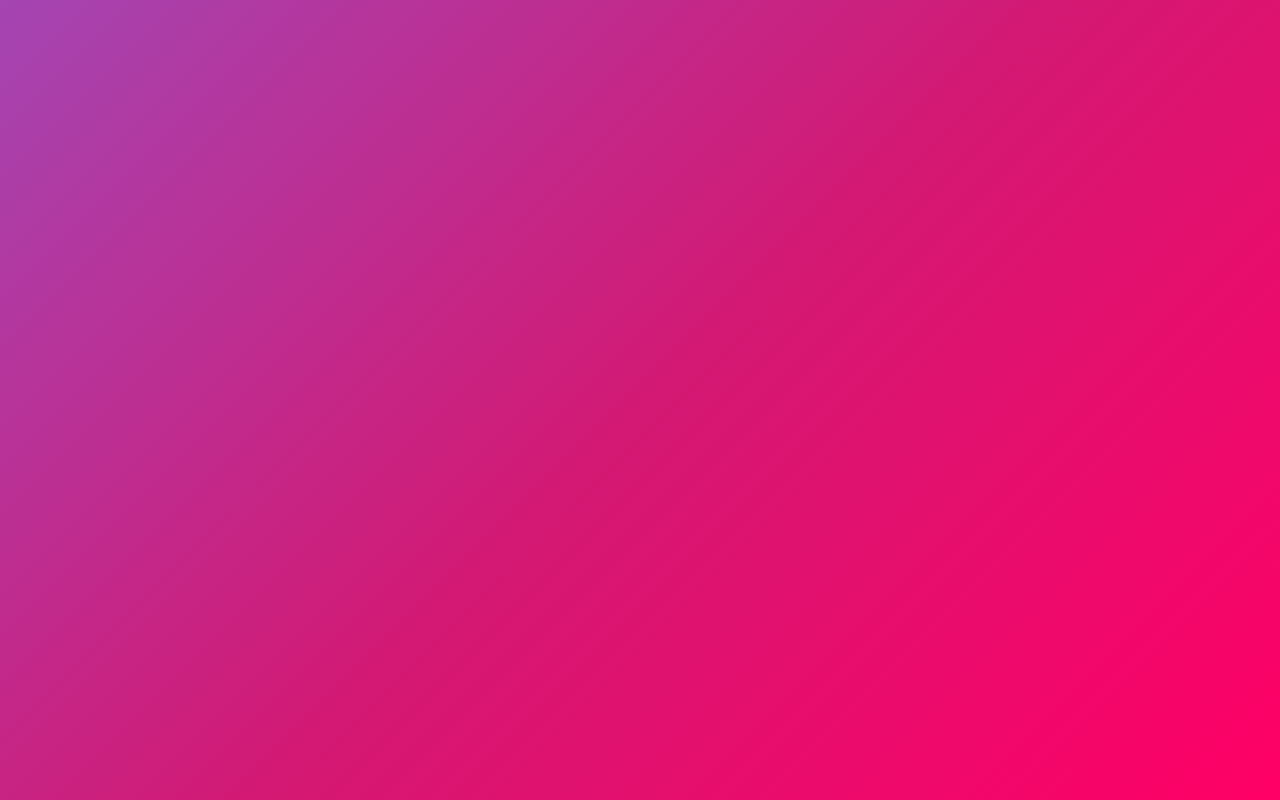
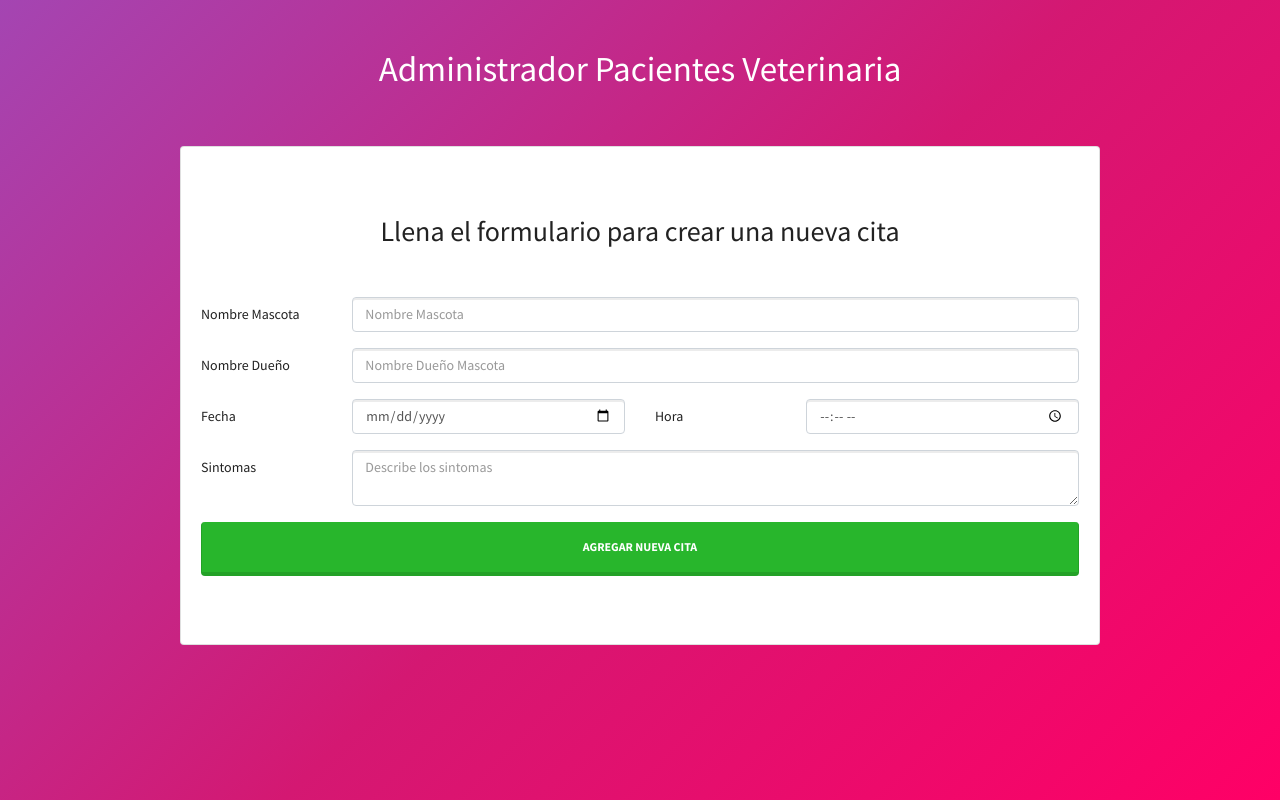
Before and after one commit to davidmorriscardenas/veterinary-patients-react, a React (Create React App) app: page / in a window 1280 px wide. Built offline with nearby package versions, Linux system fonts and the light colour scheme.

Commit message:
morris changes

```diff
--- a/src/App.js
+++ b/src/App.js
@@ -1,12 +1,24 @@
-import React from 'react';
+import React, { Component } from 'react';
 import './bootstrap.min.css';
+import Header from './components/Header.js';
+import NuevaCita from './components/NuevaCita.js';
 
-function App() {
-  return (
-    <div className="App">
-
-    </div>
-  );
+class App extends Component {
+  state = {  }
+  render() {
+    return (
+      <div className="container">
+        <Header
+          titulo='Administrador Pacientes Veterinaria'
+        />
+        <div className="row">
+          <div className="col-md-10 mx-auto">
+            <NuevaCita />
+          </div>
+        </div>
+      </div>
+     );
+  }
 }
 
 export default App;
--- /dev/null
+++ b/src/components/Header.js
@@ -0,0 +1,9 @@
+import React from 'react';
+
+const Header = ({titulo}) => (
+    <header>
+        <h1 className="text-center">{titulo}</h1>
+    </header>
+ );
+
+export default Header;
--- /dev/null
+++ b/src/components/NuevaCita.js
@@ -0,0 +1,103 @@
+import React, { Component } from 'react';
+
+class NuevaCita extends Component {
+    state = {
+        cita : {
+            mascota : '',
+            propietario : '',
+            fecha : '',
+            hora : '',
+            sintomas : ''
+        }
+     }
+
+     handleChange = e => {
+         this.setState({
+             cita : {
+                ...this.state.cita,
+                [e.target.name] : e.target.value
+            }
+         })
+     }
+
+    render() {
+        return (
+            <div className="card mt-5 py-5" >
+                <div className="card-body">
+                    <h2 className="card-title text-center mb-5">
+                        Llena el formulario para crear una nueva cita
+                    </h2>
+                    <form>
+                        <div className="form-group row">
+                            <label className="col-sm-4 col-lg-2 col-form-label">Nombre Mascota</label>
+                            <div className="col-sm-8 col-lg-10">
+                                <input
+                                    type="text"
+                                    className="form-control"
+                                    placeholder="Nombre Mascota"
+                                    name="mascota"
+                                    onChange={this.handleChange}
+                                    value={this.state.cita.mascota}
+                                />
+                            </div>
+                        </div> {/* form-group */}
+
+                        <div className="form-group row">
+                            <label className="col-sm-4 col-lg-2 col-form-label">Nombre Dueño</label>
+                            <div className="col-sm-8 col-lg-10">
+                                <input
+                                    type="text"
+                                    className="form-control"
+                                    placeholder="Nombre Dueño Mascota"
+                                    name="propietario"
+                                    onChange={this.handleChange}
+                                    value={this.state.cita.propietario}
+                                />
+                            </div>
+                        </div> {/* form-group */}
+
+                        <div className="form-group row">
+                            <label className="col-sm-4 col-lg-2 col-form-label">Fecha</label>
+                            <div className="col-sm-8 col-lg-4">
+                                <input
+                                    type="date"
+                                    className="form-control"
+                                    name="fecha"
+                                    onChange={this.handleChange}
+                                    value={this.state.cita.fecha}
+                                />
+                            </div>
+
+                            <label className="col-sm-4 col-lg-2 col-form-label">Hora</label>
+                            <div className="col-sm-8 col-lg-4">
+                                <input
+                                    type="time"
+                                    className="form-control"
+                                    name="hora"
+                                    onChange={this.handleChange}
+                                    value={this.state.cita.name}
+                                />
+                            </div>
+                        </div> {/* form-group */}
+
+                        <div className="form-group row">
+                            <label className="col-sm-4 col-lg-2 col-form-label">Sintomas</label>
+                            <div className="col-sm-8 col-lg-10">
+                                <textarea
+                                    className="form-control"
+                                    name="sintomas"
+                                    placeholder="Describe los sintomas"
+                                    onChange={this.handleChange}
+                                    value={this.state.cita.sintomas}
+                                ></textarea>
+                            </div>
+                        </div> {/* form-group */}
+                        <input type="submit" className="py-3 mt-2 btn btn-success btn-block" value="Agregar Nueva Cita" />
+                    </form>
+                </div>
+            </div>
+         );
+    }
+}
+
+export default NuevaCita;
```
